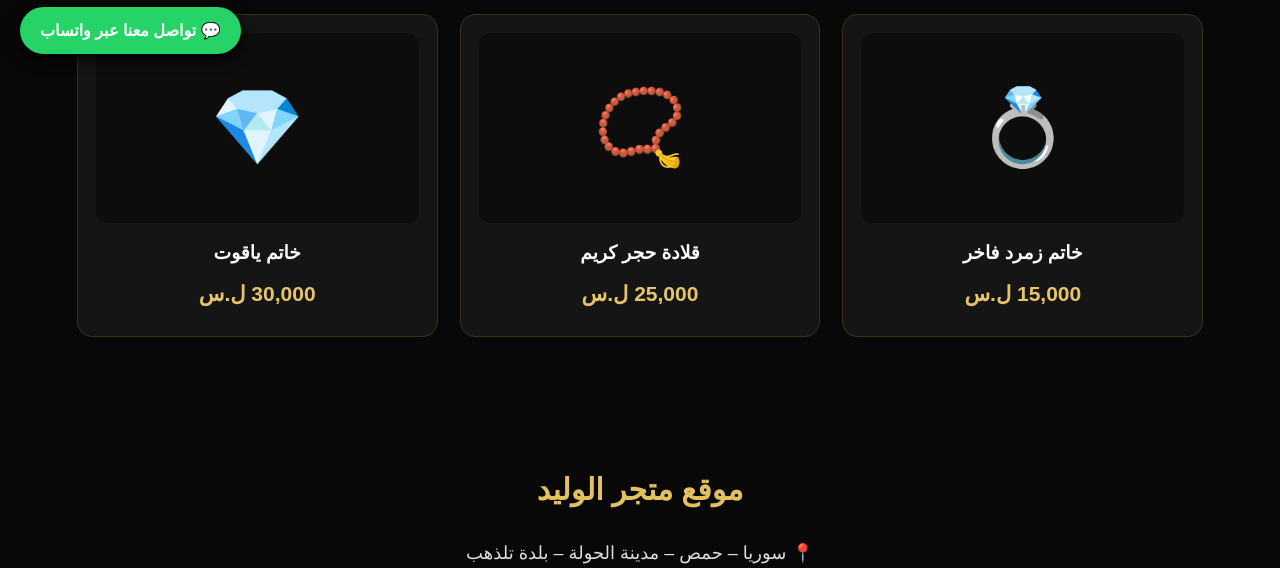
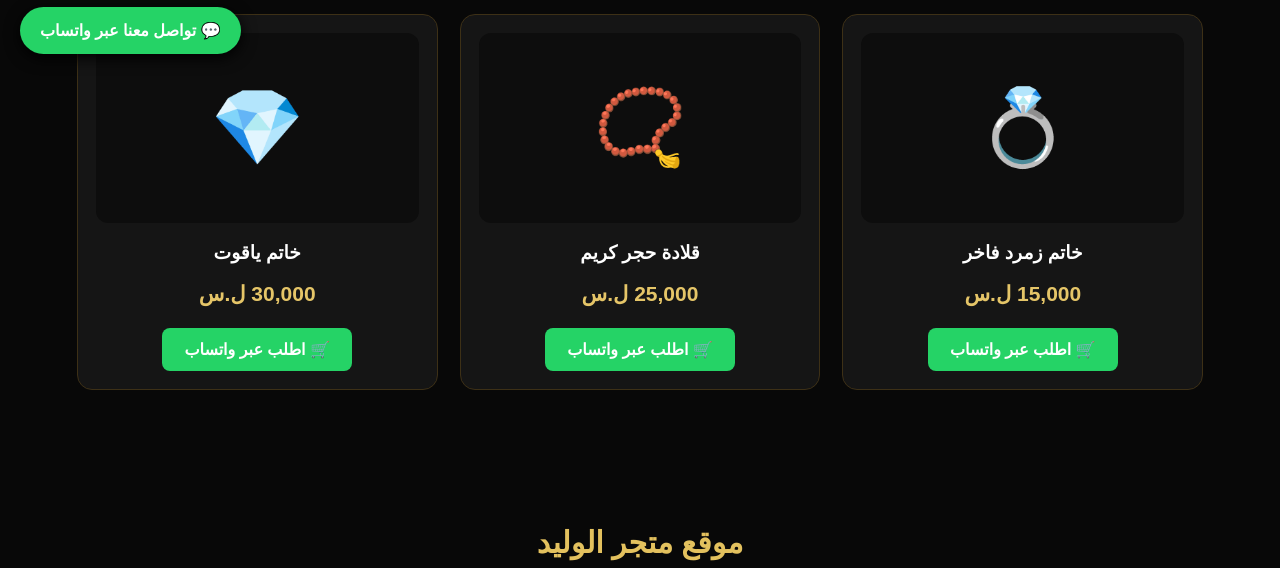
Before and after one commit to gjchbgdvjvvhjvjg-hash/alwaleed-store, a plain HTML site: page index.html in a window 1280 px wide. Shown: the part 726-1294 px from the top of the page. Drawn offline with Linux system fonts and the light colour scheme.

Commit message:
Update index.html

```diff
--- a/index.html
+++ b/index.html
@@ -68,6 +68,12 @@ padding:14px 30px;
 border-radius:8px;
 text-decoration:none;
 font-weight:bold;
+transition:.3s;
+}
+
+.btn:hover{
+background:#f0d477;
+transform:translateY(-2px);
 }
 
 section{
@@ -119,6 +125,23 @@ font-weight:bold;
 margin:12px 0;
 }
 
+.buy-btn{
+display:inline-block;
+margin-top:10px;
+background:#25D366;
+color:#fff;
+padding:12px 22px;
+border-radius:8px;
+text-decoration:none;
+font-weight:bold;
+transition:.3s;
+}
+
+.buy-btn:hover{
+background:#1ebe5d;
+transform:translateY(-2px);
+}
+
 .location{
 text-align:center;
 font-size:18px;
@@ -136,6 +159,7 @@ border-radius:50px;
 text-decoration:none;
 font-weight:bold;
 box-shadow:0 4px 15px #000;
+z-index:1000;
 }
 
 footer{
@@ -194,6 +218,12 @@ nav{display:none}
 
 <div class="price">15,000 ل.س</div>
 
+<a class="buy-btn"
+href="https://wa.me/963933797014?text=%D9%85%D8%B1%D8%AD%D8%A8%D8%A7%D8%8C%20%D8%A3%D8%B1%D9%8A%D8%AF%20%D8%B7%D9%84%D8%A8%20%D8%AE%D8%A7%D8%AA%D9%85%20%D8%B2%D9%85%D8%B1%D8%AF%20%D9%81%D8%A7%D8%AE%D8%B1%20-%20%D8%A7%D9%84%D8%B3%D8%B9%D8%B1%3A%2015%2C000%20%D9%84.%D8%B3"
+target="_blank">
+🛒 اطلب عبر واتساب
+</a>
+
 </div>
 
 <div class="card">
@@ -204,6 +234,12 @@ nav{display:none}
 
 <div class="price">25,000 ل.س</div>
 
+<a class="buy-btn"
+href="https://wa.me/963933797014?text=%D9%85%D8%B1%D8%AD%D8%A8%D8%A7%D8%8C%20%D8%A3%D8%B1%D9%8A%D8%AF%20%D8%B7%D9%84%D8%A8%20%D9%82%D9%84%D8%A7%D8%AF%D8%A9%20%D8%AD%D8%AC%D8%B1%20%D9%83%D8%B1%D9%8A%D9%85%20-%20%D8%A7%D9%84%D8%B3%D8%B9%D8%B1%3A%2025%2C000%20%D9%84.%D8%B3"
+target="_blank">
+🛒 اطلب عبر واتساب
+</a>
+
 </div>
 
 <div class="card">
@@ -213,6 +249,12 @@ nav{display:none}
 <h3>خاتم ياقوت</h3>
 
 <div class="price">30,000 ل.س</div>
+
+<a class="buy-btn"
+href="https://wa.me/963933797014?text=%D9%85%D8%B1%D8%AD%D8%A8%D8%A7%D8%8C%20%D8%A3%D8%B1%D9%8A%D8%AF%20%D8%B7%D9%84%D8%A8%20%D8%AE%D8%A7%D8%AA%D9%85%20%D9%8A%D8%A7%D9%82%D9%88%D8%AA%20-%20%D8%A7%D9%84%D8%B3%D8%B9%D8%B1%3A%2030%2C000%20%D9%84.%D8%B3"
+target="_blank">
+🛒 اطلب عبر واتساب
+</a>
 
 </div>
 
@@ -230,7 +272,9 @@ nav{display:none}
 
 </section>
 
-<a class="whatsapp" href="https://wa.me/963933797014">
+<a class="whatsapp"
+href="https://wa.me/963933797014"
+target="_blank">
 💬 تواصل معنا عبر واتساب
 </a>
 
```
